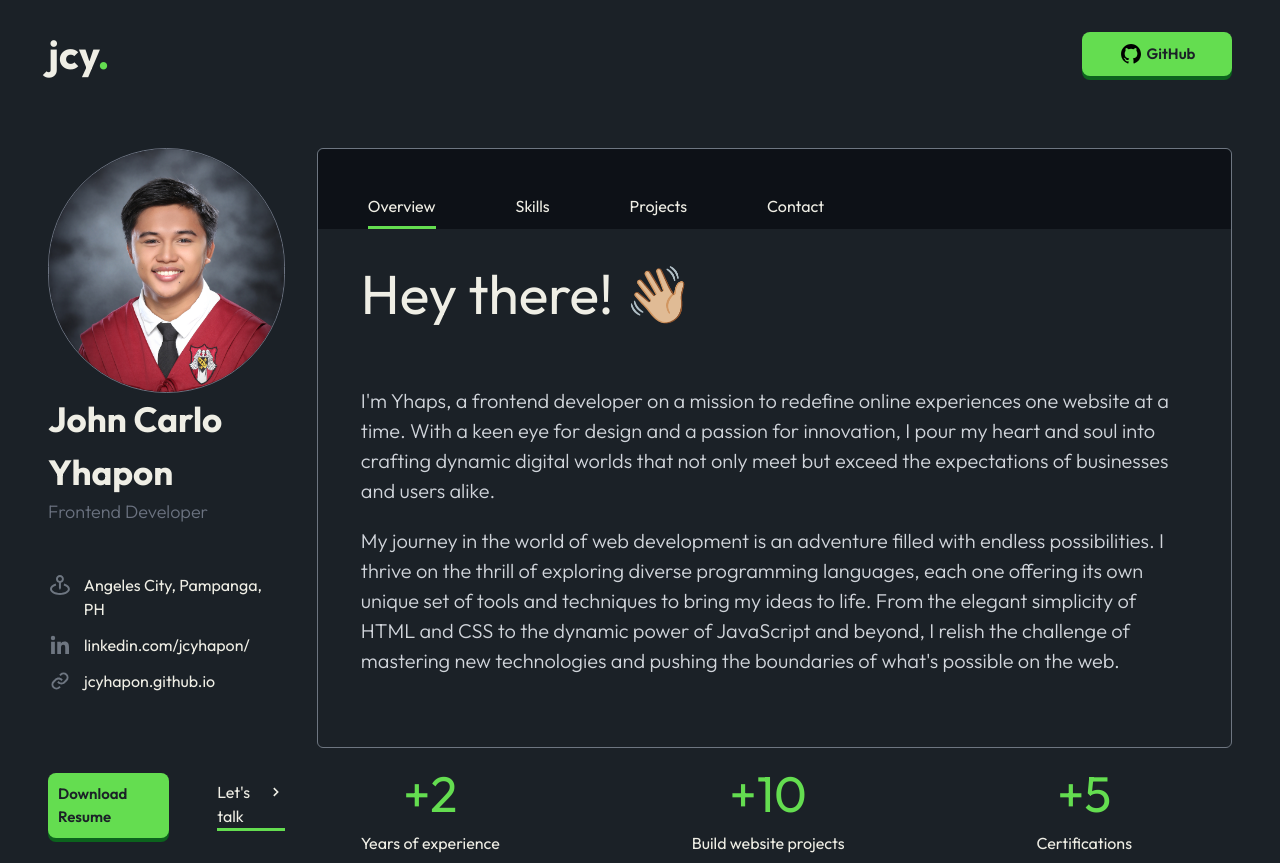
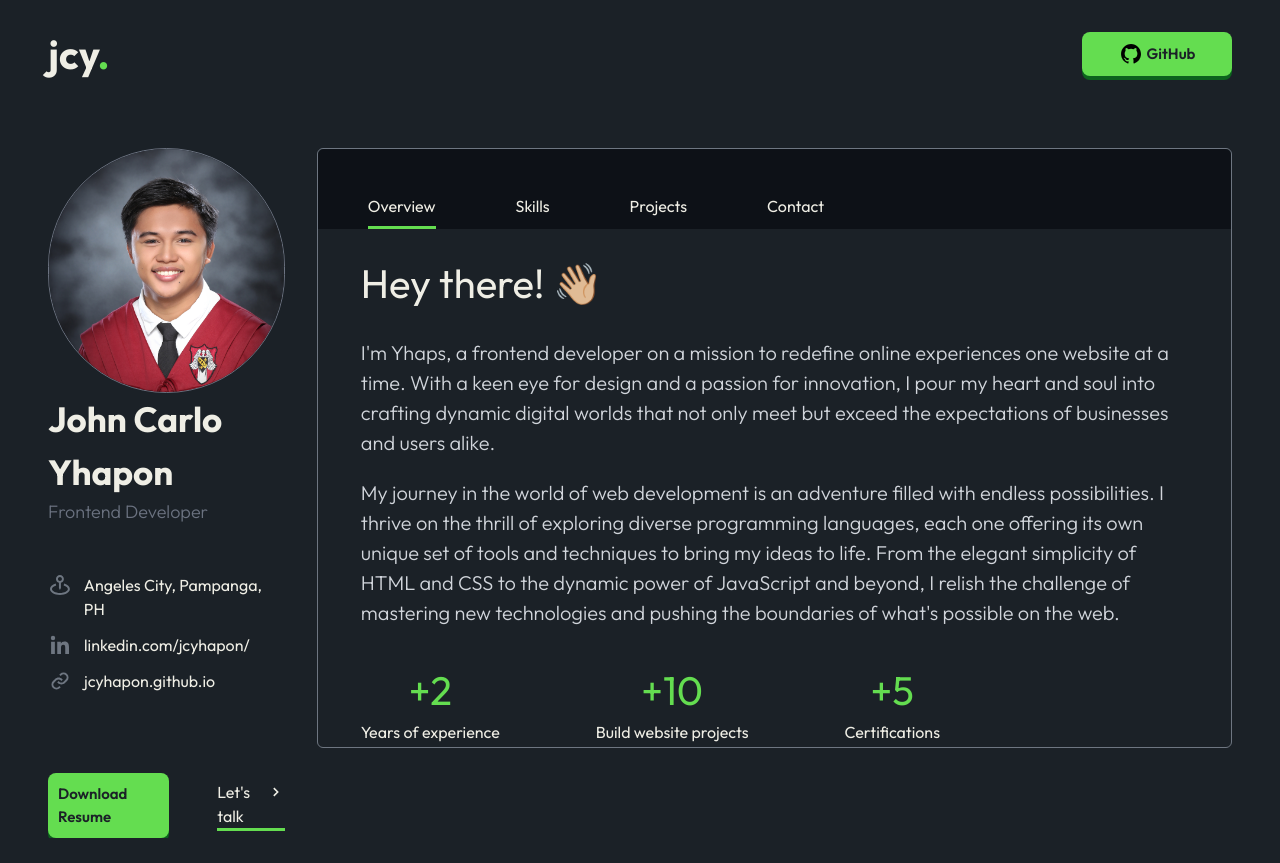
Before and after one commit to JCYhapon/portfolio, a React (Vite) app: page / in a window 1280 px wide. After the commit the page ends 838 px from the top, so only its background shows below. Built offline with nearby package versions, Linux system fonts and the light colour scheme.

Commit message:
layout: xl screen size responsive

```diff
--- a/src/pages/Overview.jsx
+++ b/src/pages/Overview.jsx
@@ -2,17 +2,19 @@ import React from "react";
 
 const Overview = () => {
   return (
-    <section className="lg:px-[35px] px-[10px]">
+    <section className="2xl:px-[35px] xl:px-[35px] px-[10px]">
       <div className=" mt-[1rem]">
-        <h1 className="lg:text-[55px] text-[35px]">Hey there! 👋🏼</h1>
-        <p className="lg:mt-[50px] mt-[25px] lg:text-[20px] mx-auto font-light text-gray-300">
+        <h1 className="2xl:text-[55px] xl:text-[40px] lg:text-[20px] text-[35px]">
+          Hey there! 👋🏼
+        </h1>
+        <p className="2xl:mt-[50px] mt-[25px] 2xl:text-[20px] xl:text-[20px] mx-auto font-light text-gray-300">
           I'm Yhaps, a frontend developer on a mission to redefine online
           experiences one website at a time. With a keen eye for design and a
           passion for innovation, I pour my heart and soul into crafting dynamic
           digital worlds that not only meet but exceed the expectations of
           businesses and users alike.
         </p>
-        <p className="mt-[20px] lg:text-[20px] mx-auto font-light text-gray-300">
+        <p className="mt-[20px] 2xl:text-[20px] xl:text-[20px] mx-auto font-light text-gray-300">
           My journey in the world of web development is an adventure filled with
           endless possibilities. I thrive on the thrill of exploring diverse
           programming languages, each one offering its own unique set of tools
@@ -23,22 +25,26 @@ const Overview = () => {
         </p>
       </div>
 
-      <div className="lg:mt-[5rem] mt-[2rem] flex lg:gap-[12rem] gap-6">
+      <div className="2xl:mt-[5rem] mt-[2rem] flex 2xl:gap-[12rem] xl:gap-[6rem] gap-6">
         <div className="flex flex-col items-center">
-          <span className="lg:text-[50px] text-[40px] text-[#64DD50]">+2</span>
-          <span className="xs:text-[10px] lg:text-[16px]">
+          <span className="2xl:text-[50px] text-[40px] text-[#64DD50]">+2</span>
+          <span className="xs:text-[10px] 2xl:text-[16px] xl:text-[16px]">
             Years of experience
           </span>
         </div>
         <div className="flex flex-col items-center">
-          <span className="lg:text-[50px] text-[40px] text-[#64DD50]">+10</span>
-          <span className="xs:text-[10px] lg:text-[16px]">
+          <span className="2xl:text-[50px] text-[40px] text-[#64DD50]">
+            +10
+          </span>
+          <span className="xs:text-[10px] 2xl:text-[16px] xl:text-[16px]">
             Build website projects
           </span>
         </div>
         <div className="flex flex-col items-center">
-          <span className="lg:text-[50px] text-[40px] text-[#64DD50]">+5</span>
-          <span className="xs:text-[10px] lg:text-[16px]">Certifications</span>
+          <span className="2xl:text-[50px] text-[40px] text-[#64DD50]">+5</span>
+          <span className="xs:text-[10px] 2xl:text-[16px] xl:text-[16px]">
+            Certifications
+          </span>
         </div>
       </div>
     </section>
```
